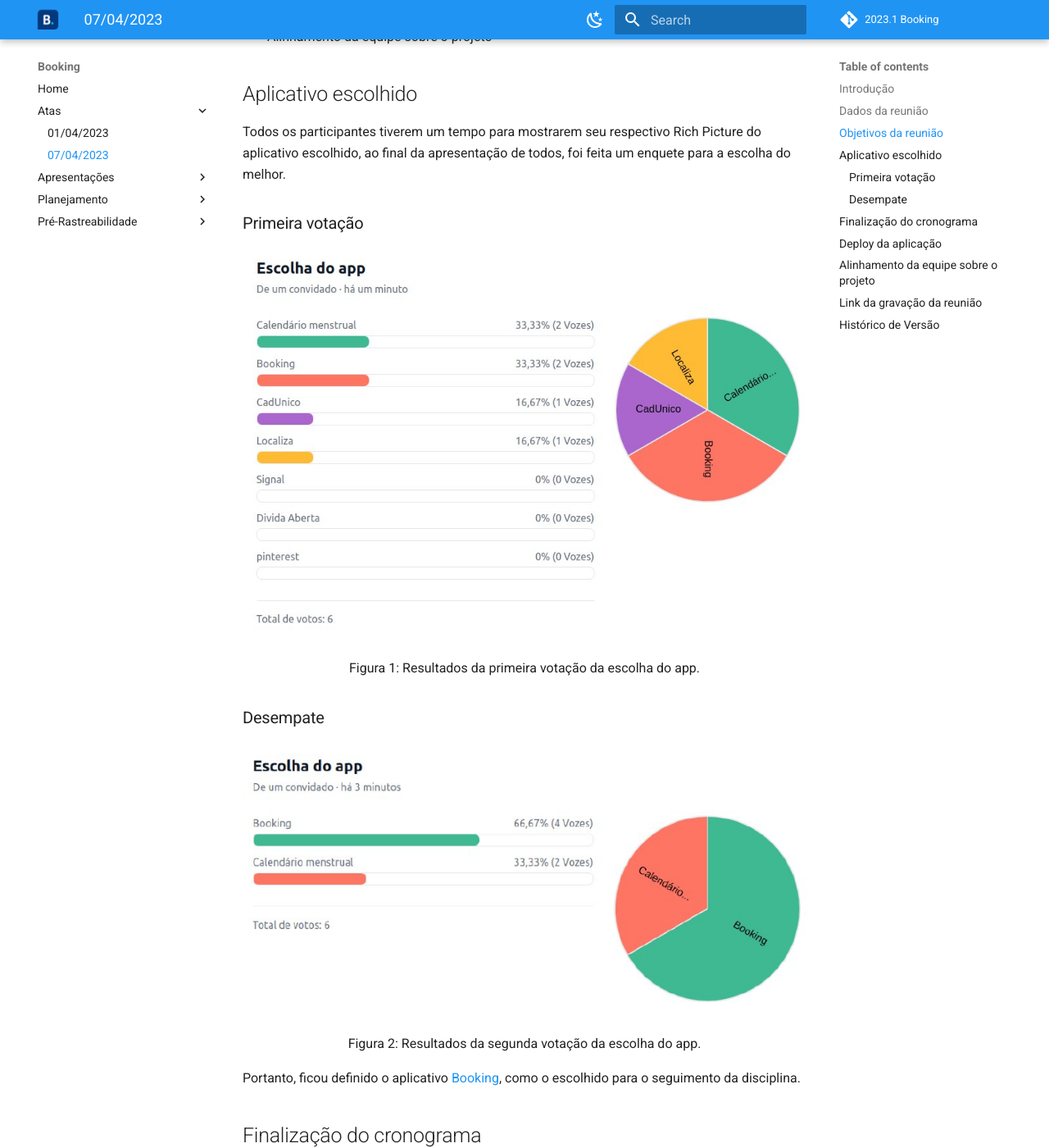
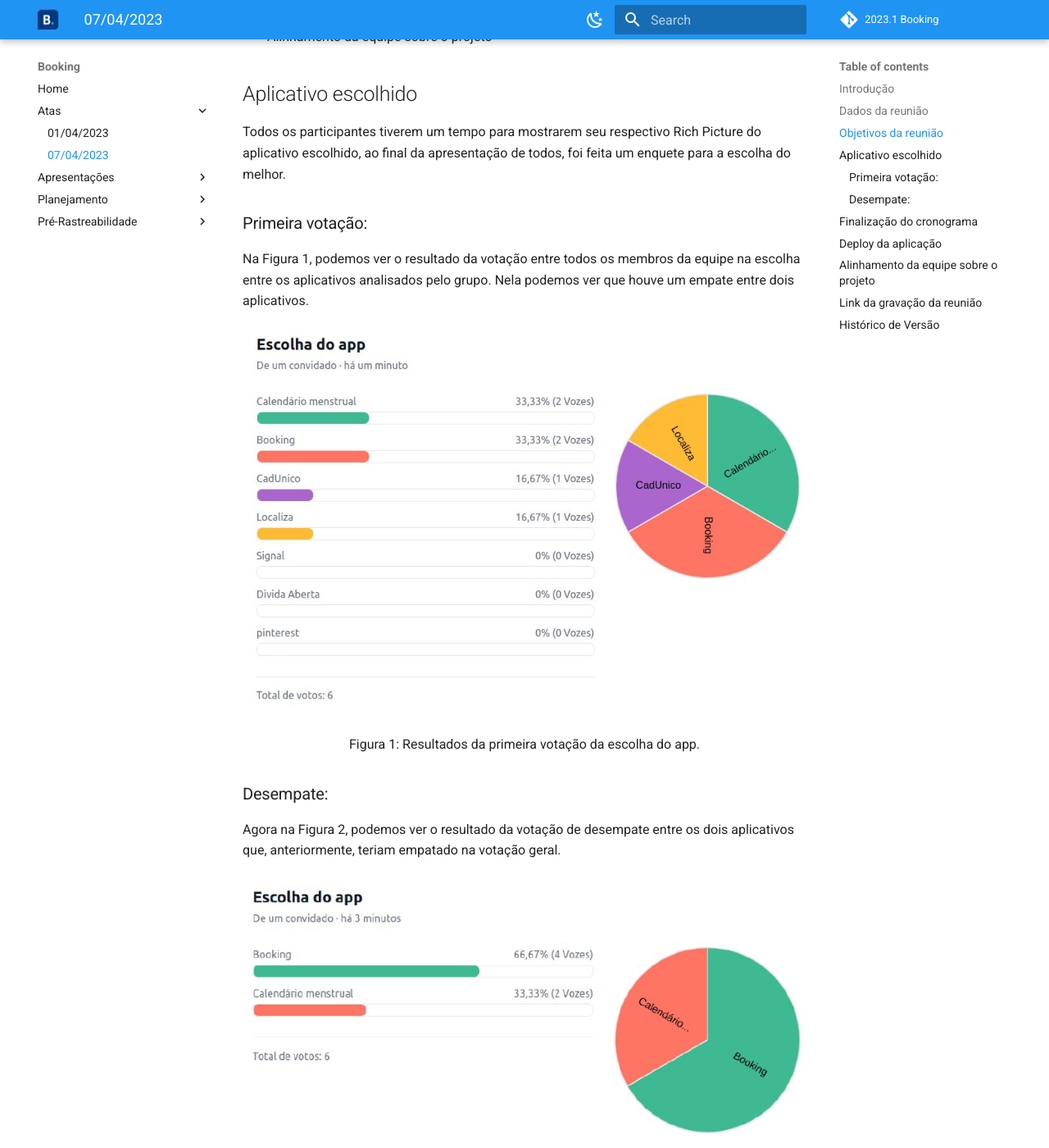
Before and after one commit to Requisitos-de-Software/2023.1-Booking, an MkDocs documentation site: the page built from docs/atas/ata_07_04.md, in a window 1280 px wide and 1400 px high, scrolled down 733 px. Shown: the whole window at 82% size. Built offline with MkDocs 1.6.1 and Material for MkDocs 9.7.7, drawn with Linux system fonts in a browser that asks for light colours; comment, search, counter and statistics services are not loaded.

```diff
--- a/docs/atas/ata_07_04.md
+++ b/docs/atas/ata_07_04.md
@@ -25,7 +25,9 @@
 
 Todos os participantes tiverem um tempo para mostrarem seu respectivo Rich Picture do aplicativo escolhido, ao final da apresentação de todos, foi feita um enquete para a escolha do melhor.
 
-### Primeira votação
+### Primeira votação:
+
+Na Figura 1, podemos ver o resultado da votação entre todos os membros da equipe na escolha entre os aplicativos analisados pelo grupo. Nela podemos ver que houve um empate entre dois aplicativos.
 
 <img src="../../assets/votacaoReuniao1/primeiroTurno.png">
 
@@ -33,7 +35,9 @@
 <p> Figura 1: Resultados da primeira votação da escolha do app. </p>
 </div>
 
-### Desempate
+### Desempate:
+Agora na Figura 2, podemos ver o resultado da votação de desempate entre os dois aplicativos que, anteriormente, teriam empatado na votação geral.
+
 <img src="../../assets/votacaoReuniao1/segundoTurno.png">
 
 <div style="text-align: center">
```
